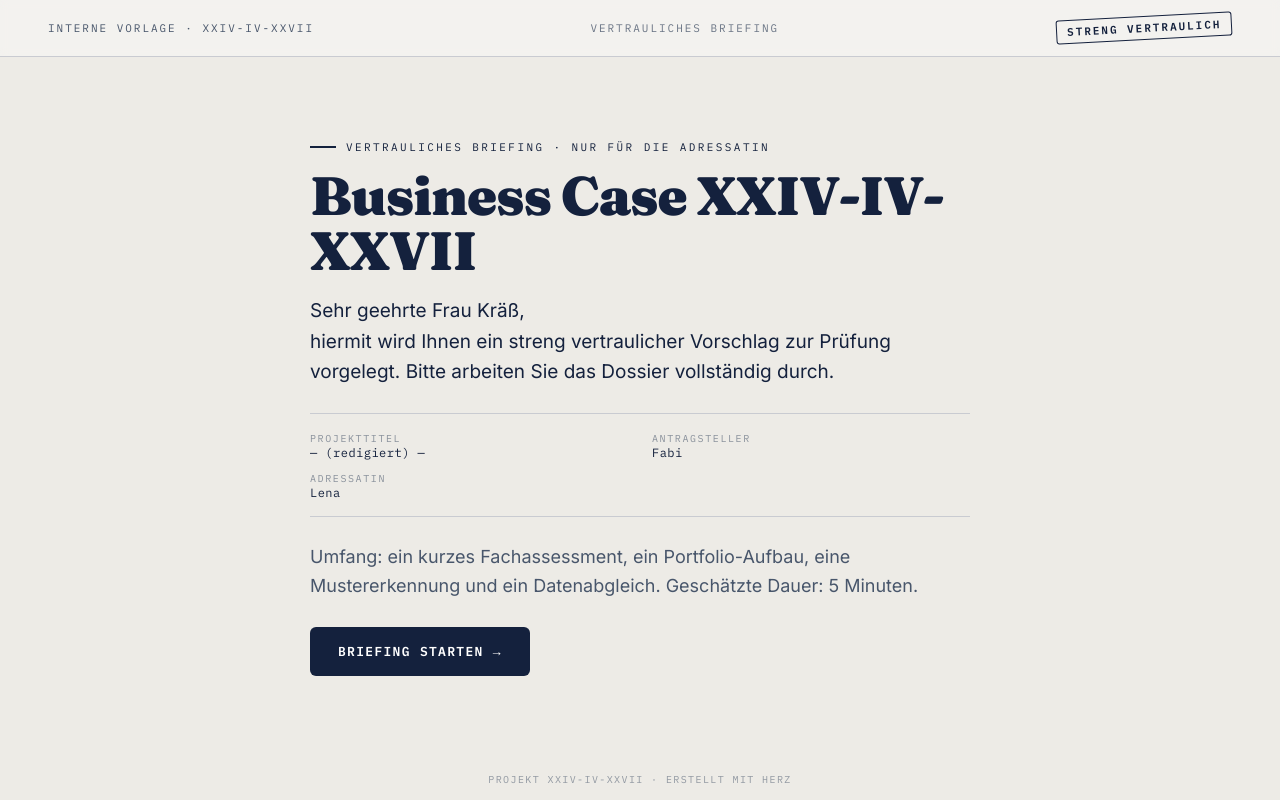
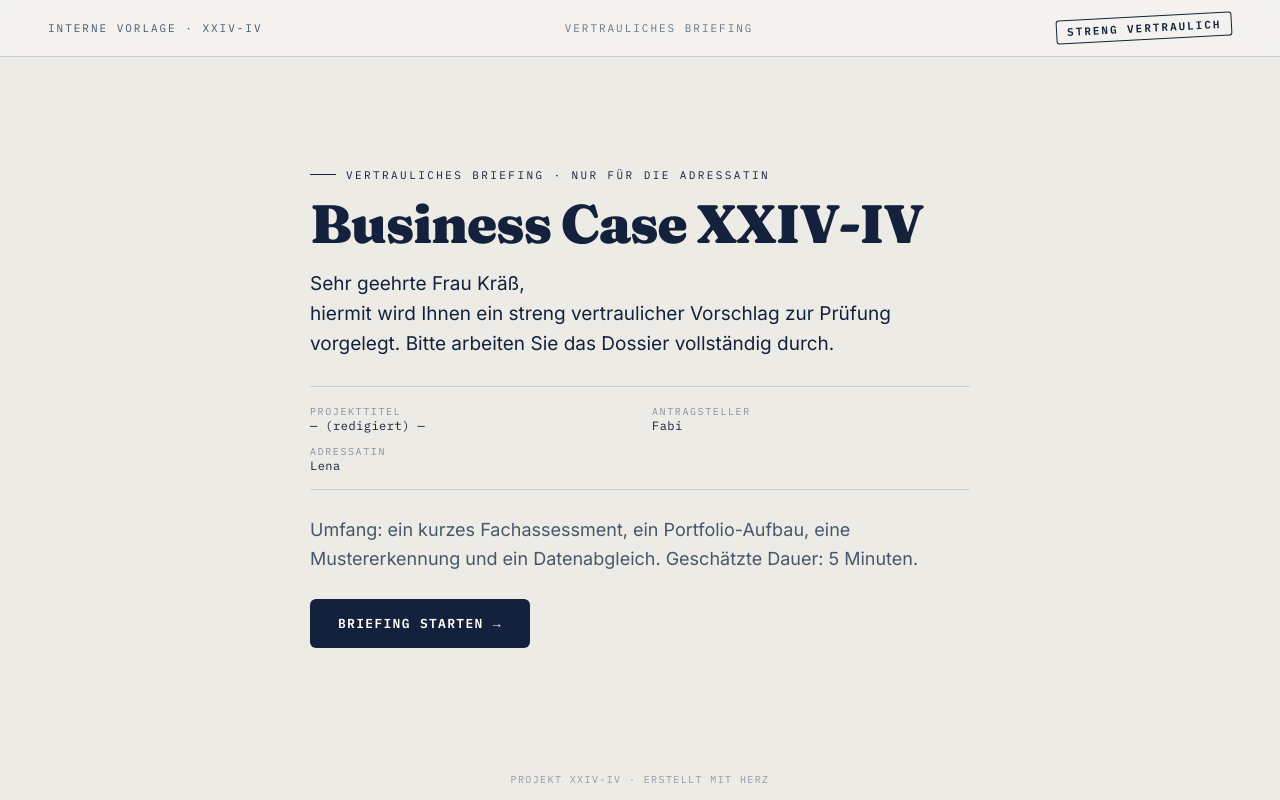
Before and after one commit to gloeggf/InteractiveCase, a plain HTML site: page index.html in a window 1280 px wide. Drawn offline with Linux system fonts and the light colour scheme.

Commit message:
Update project references from XXVII to XX

```diff
--- a/index.html
+++ b/index.html
@@ -144,7 +144,7 @@
 <body>
 
 <header>
-  <span class="doc">Interne Vorlage · XXIV-IV-XXVII</span>
+  <span class="doc">Interne Vorlage · XXIV-IV</span>
   <span class="phase" id="phaseLabel">Vertrauliches Briefing</span>
   <span class="stamp" id="headerStamp">Streng vertraulich</span>
 </header>
@@ -154,7 +154,7 @@
   <!-- 0 · DECKBLATT -->
   <section class="screen active">
     <div class="eyebrow">Vertrauliches Briefing · nur für die Adressatin</div>
-    <h1>Business Case&nbsp;XXIV-IV-XXVII</h1>
+    <h1>Business Case&nbsp;XXIV-IV</h1>
     <p class="lede">Sehr geehrte Frau Kräß,<br>hiermit wird Ihnen ein streng vertraulicher Vorschlag zur Prüfung vorgelegt. Bitte arbeiten Sie das Dossier vollständig durch.</p>
     <div class="meta">
       <div><small>Projekttitel</small><span>— (redigiert) —</span></div>
@@ -253,7 +253,7 @@
   </section>
 
 </main>
-<footer>Projekt XXIV-IV-XXVII · erstellt mit Herz</footer>
+<footer>Projekt XXIV-IV · erstellt mit Herz</footer>
 <canvas id="confetti"></canvas>
 
 <script>
```
